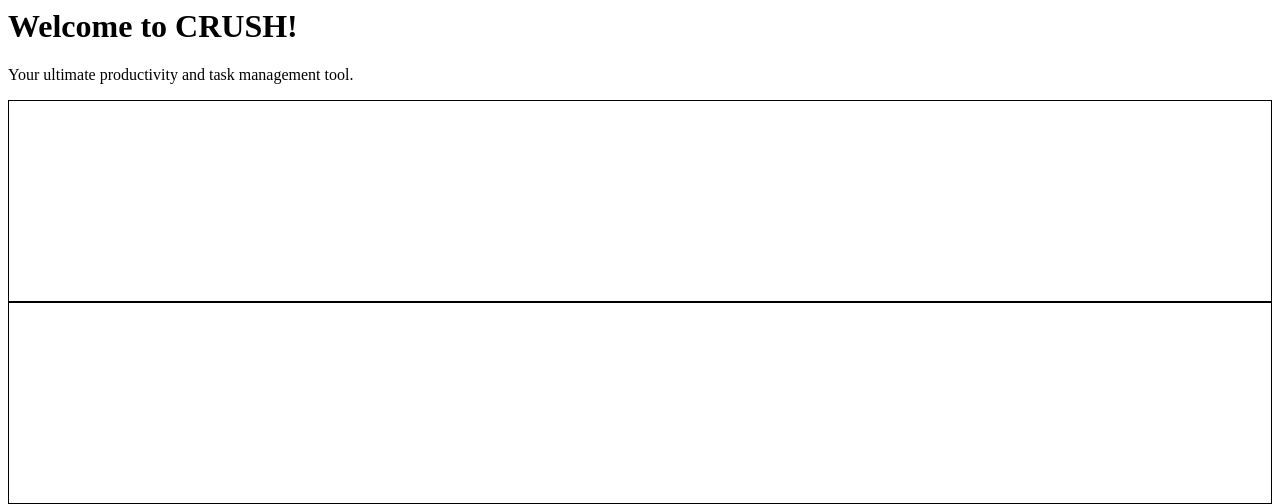
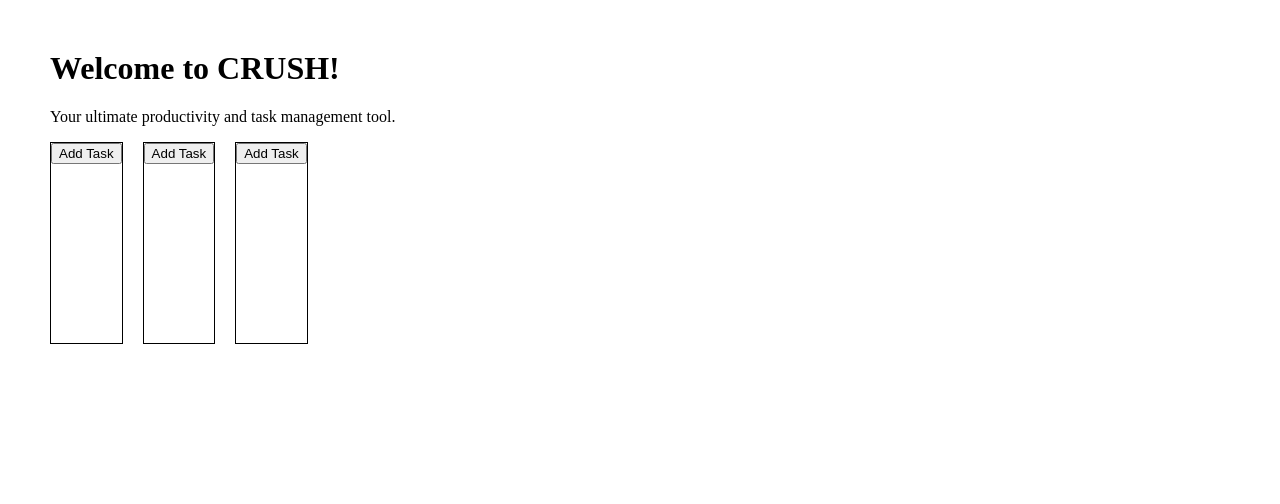
Before and after one commit to codyfackrell/javascript, a plain HTML site: page index.html in a window 1280 px wide. Shown: the top 504 px of the page. Drawn offline with Linux system fonts and the light colour scheme.

Commit message:
updated css

```diff
--- a/index.html
+++ b/index.html
@@ -8,15 +8,15 @@
         <header>
             <h1>Welcome to CRUSH!</h1>
             <p>Your ultimate productivity and task management tool.</p>
-            <div>
+            <div id="CardContainer">
                 <div id="Card">
-
+                    <button>Add Task</button>
                 </div>
                 <div id="Card">
-
+                    <button>Add Task</button>
                 </div>
                 <div id="Card">
-
+                    <button>Add Task</button>
                 </div>
             </div>
         </header>
--- a/styles.css
+++ b/styles.css
@@ -1,5 +1,17 @@
+html, body {
+    margin: 25;
+    padding: 0;
+    box-sizing: border-box;
+}
+
+#CardContainer {
+    display: flex;
+    gap: 20px;
+
+}
+
 #Card {
     border: 1px solid rgb(0, 0, 0);
     height: 200px;
-    width: 50px,
+    width: 00px,
 }
```
